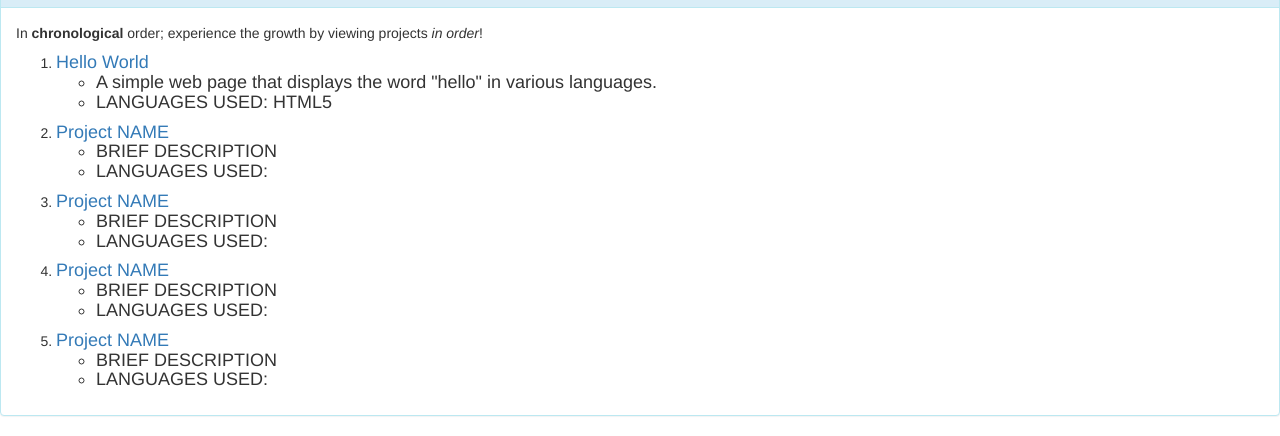
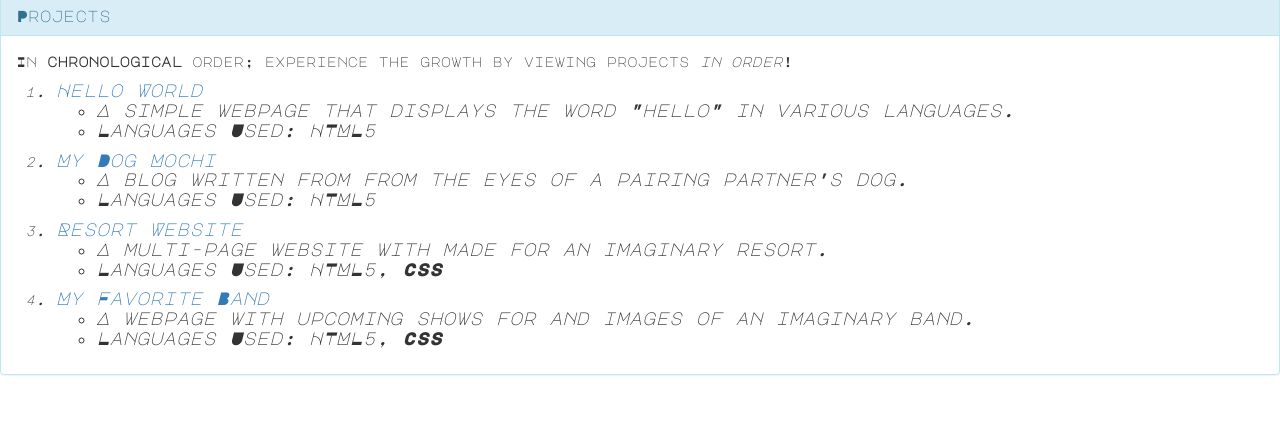
Before and after one commit to AramisDad/code-review-1, a plain HTML site: page index.html in a window 1280 px wide. Shown: the part 619-1055 px from the top of the page. After the commit the page ends 1014 px from the top, so only its background shows below. Drawn offline with Linux system fonts and the light colour scheme.

Commit message:
add body font family change

```diff
--- a/css/styles.css
+++ b/css/styles.css
@@ -1,3 +1,7 @@
+body {
+  font-family: 'Major Mono Display', monospace;
+}
+
 .myname {
   font-family: cursive;
 }
@@ -11,3 +15,7 @@
   color: #006600;
   text-align: center;
 }
+
+.panel-body li {
+  font-style: italic;
+}
--- a/index.html
+++ b/index.html
@@ -4,6 +4,7 @@
     <title>Malcolm Womble | Coding Portfolio</title>
     <link href="css/bootstrap.css" rel="stylesheet" type="text/css">
     <link rel="stylesheet" href="css/styles.css">
+    <link href="https://fonts.googleapis.com/css?family=Major+Mono+Display&display=swap" rel="stylesheet">
   </head>
 
   <body>
@@ -46,36 +47,29 @@
           <ol>
             <li><h4><a href="https://github.com/AramisDad/hello-world">Hello World</a></</h4>
               <ul>
-                <li>A simple web page that displays the word "hello" in various languages.</li>
-                <li>LANGUAGES USED: HTML5 </li>
+                <li>A simple webpage that displays the word "hello" in various languages.</li>
+                <li>Languages Used: HTML5 </li>
               </ul>
             </li>
 
-            <li><h4><a href="LINK">Project NAME</a></</h4>
+            <li><h4><a href="https://github.com/AramisDad/my-dog-mochi">My Dog Mochi</a></</h4>
                 <ul>
-                  <li>BRIEF DESCRIPTION</li>
-                  <li>LANGUAGES USED: </li>
+                  <li>A blog written from from the eyes of a pairing partner's dog. </li>
+                  <li>Languages Used: HTML5</li>
               </ul>
             </li>
 
-            <li><h4><a href="LINK">Project NAME</a></</h4>
-                <ul>
-                  <li>BRIEF DESCRIPTION</li>
-                  <li>LANGUAGES USED: </li>
+            <li><h4><a href="https://github.com/AramisDad/resort-website">Resort Website</a></</h4>
+              <ul>
+                <li>A multi-page website with made for an imaginary resort.</li>
+                <li>Languages Used: HTML5, CSS </li>
               </ul>
             </li>
 
-            <li><h4><a href="LINK">Project NAME</a></</h4>
+            <li><h4><a href="https://github.com/AramisDad/favorite-band">My Favorite Band</a></</h4>
               <ul>
-                <li>BRIEF DESCRIPTION</li>
-                <li>LANGUAGES USED: </li>
-              </ul>
-            </li>
-
-            <li><h4><a href="LINK">Project NAME</a></</h4>
-              <ul>
-                <li>BRIEF DESCRIPTION</li>
-                <li>LANGUAGES USED: </li>
+                <li>A webpage with upcoming shows for and images of an imaginary band.</li>
+                <li>Languages Used: HTML5, CSS</li>
               </ul>
             </li>
           </ol>
```
